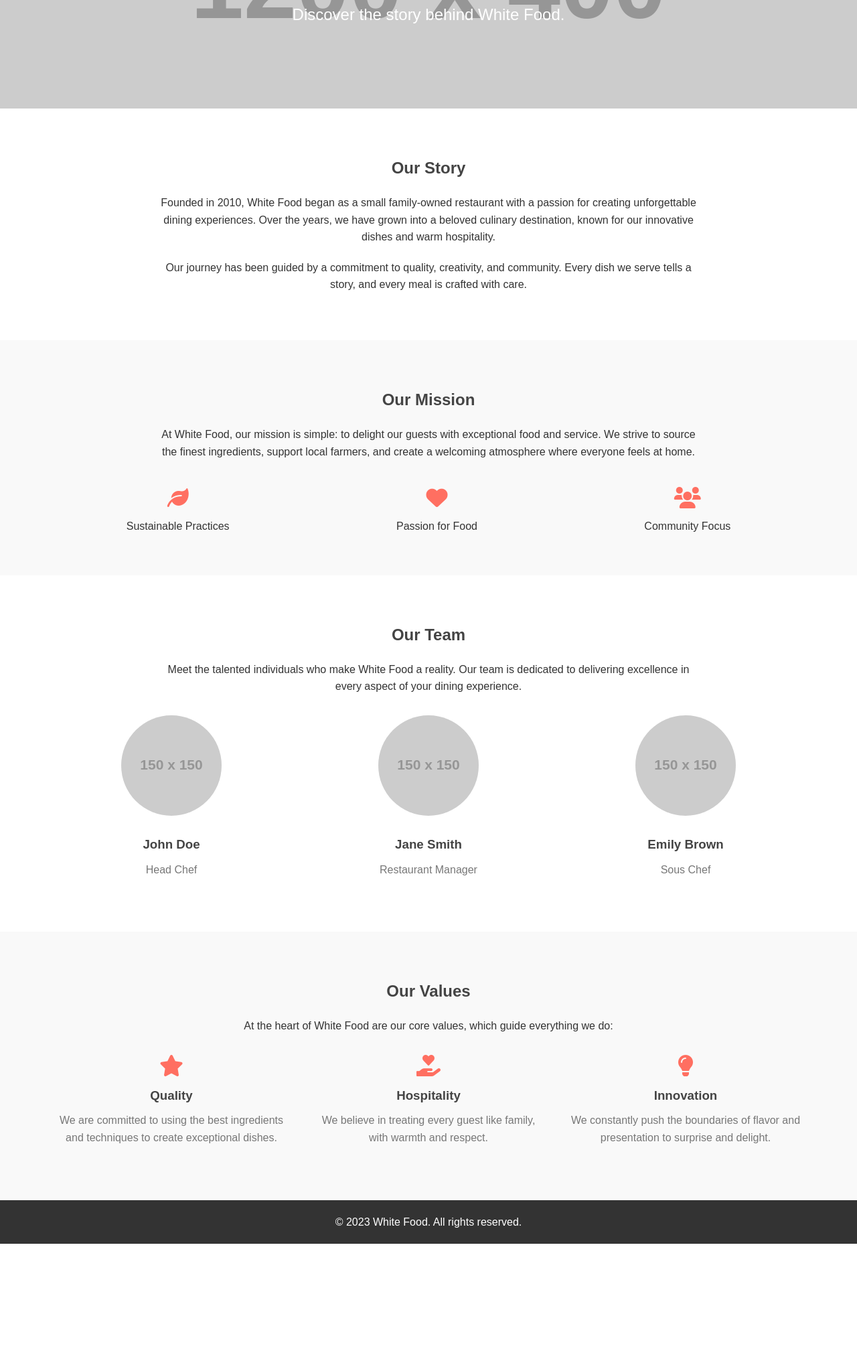
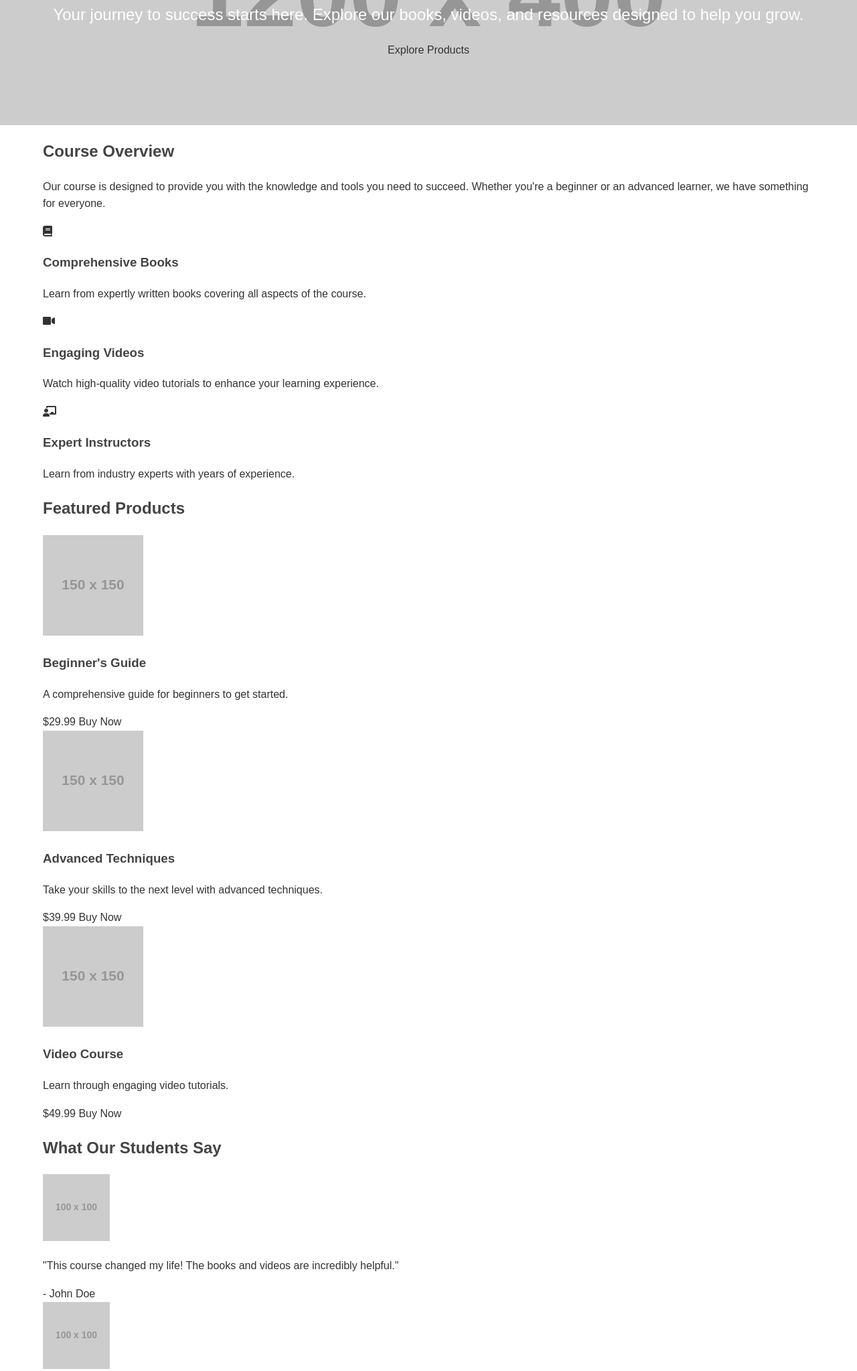
Before and after one commit to AlamSajjad456/white-cafe-shop, a plain HTML site: page index.html in a window 1280 px wide. Shown: the part 398-2445 px from the top of the page at 67% size. Before the commit the page ends 2255 px from the top, so only its background shows below. Drawn offline with Linux system fonts and the light colour scheme; placeholder pictures from the web are drawn by us.

Commit message:
Update index.html

```diff
--- a/index.html
+++ b/index.html
@@ -3,7 +3,7 @@
 <head>
   <meta charset="UTF-8">
   <meta name="viewport" content="width=device-width, initial-scale=1.0">
-  <title>About Us - White Food</title>
+  <title>My Course - Learn and Grow</title>
   <link rel="stylesheet" href="https://cdnjs.cloudflare.com/ajax/libs/font-awesome/6.0.0-beta3/css/all.min.css">
   <link rel="stylesheet" href="styles.css">
 </head>
@@ -11,15 +11,14 @@
   <!-- Header Section -->
   <header>
     <div class="container">
-      <h1>White Food</h1>
-      <p>A Culinary Experience</p>
+      <h1>My Course</h1>
+      <p>Learn and Grow with Expert Guidance</p>
       <nav>
         <ul>
-          <li><a href="index.html">Home</a></li>
-          <li><a href="about.html" class="active">About</a></li>
-          <li><a href="menu.html">Menu</a></li>
-          <li><a href="gallery.html">Gallery</a></li>
-          <li><a href="contact.html">Contact</a></li>
+          <li><a href="#overview">Overview</a></li>
+          <li><a href="#products">Products</a></li>
+          <li><a href="#testimonials">Testimonials</a></li>
+          <li><a href="#contact">Contact</a></li>
         </ul>
       </nav>
     </div>
@@ -28,96 +27,114 @@
   <!-- Hero Section -->
   <section class="hero">
     <div class="container">
-      <h2>About Us</h2>
-      <p>Discover the story behind White Food.</p>
+      <h2>Welcome to My Course</h2>
+      <p>Your journey to success starts here. Explore our books, videos, and resources designed to help you grow.</p>
+      <a href="#products" class="btn">Explore Products</a>
     </div>
   </section>
 
-  <!-- Our Story Section -->
-  <section class="our-story">
+  <!-- Course Overview Section -->
+  <section id="overview" class="overview">
     <div class="container">
-      <h2>Our Story</h2>
-      <p>Founded in 2010, White Food began as a small family-owned restaurant with a passion for creating unforgettable dining experiences. Over the years, we have grown into a beloved culinary destination, known for our innovative dishes and warm hospitality.</p>
-      <p>Our journey has been guided by a commitment to quality, creativity, and community. Every dish we serve tells a story, and every meal is crafted with care.</p>
-    </div>
-  </section>
-
-  <!-- Our Mission Section -->
-  <section class="our-mission">
-    <div class="container">
-      <h2>Our Mission</h2>
-      <p>At White Food, our mission is simple: to delight our guests with exceptional food and service. We strive to source the finest ingredients, support local farmers, and create a welcoming atmosphere where everyone feels at home.</p>
-      <div class="mission-icons">
-        <div class="icon-item">
-          <i class="fas fa-leaf"></i>
-          <p>Sustainable Practices</p>
+      <h2>Course Overview</h2>
+      <p>Our course is designed to provide you with the knowledge and tools you need to succeed. Whether you're a beginner or an advanced learner, we have something for everyone.</p>
+      <div class="features">
+        <div class="feature-item">
+          <i class="fas fa-book"></i>
+          <h3>Comprehensive Books</h3>
+          <p>Learn from expertly written books covering all aspects of the course.</p>
         </div>
-        <div class="icon-item">
-          <i class="fas fa-heart"></i>
-          <p>Passion for Food</p>
+        <div class="feature-item">
+          <i class="fas fa-video"></i>
+          <h3>Engaging Videos</h3>
+          <p>Watch high-quality video tutorials to enhance your learning experience.</p>
         </div>
-        <div class="icon-item">
-          <i class="fas fa-users"></i>
-          <p>Community Focus</p>
+        <div class="feature-item">
+          <i class="fas fa-chalkboard-teacher"></i>
+          <h3>Expert Instructors</h3>
+          <p>Learn from industry experts with years of experience.</p>
         </div>
       </div>
     </div>
   </section>
 
-  <!-- Our Team Section -->
-  <section class="our-team">
+  <!-- Products Section -->
+  <section id="products" class="products">
     <div class="container">
-      <h2>Our Team</h2>
-      <p>Meet the talented individuals who make White Food a reality. Our team is dedicated to delivering excellence in every aspect of your dining experience.</p>
-      <div class="team-members">
-        <div class="team-member">
-          <img src="https://via.placeholder.com/150" alt="Chef John Doe">
-          <h3>John Doe</h3>
-          <p>Head Chef</p>
+      <h2>Featured Products</h2>
+      <div class="product-list">
+        <div class="product-item">
+          <img src="https://via.placeholder.com/150" alt="Book 1">
+          <h3>Beginner's Guide</h3>
+          <p>A comprehensive guide for beginners to get started.</p>
+          <span>$29.99</span>
+          <a href="#" class="btn">Buy Now</a>
         </div>
-        <div class="team-member">
-          <img src="https://via.placeholder.com/150" alt="Manager Jane Smith">
-          <h3>Jane Smith</h3>
-          <p>Restaurant Manager</p>
+        <div class="product-item">
+          <img src="https://via.placeholder.com/150" alt="Book 2">
+          <h3>Advanced Techniques</h3>
+          <p>Take your skills to the next level with advanced techniques.</p>
+          <span>$39.99</span>
+          <a href="#" class="btn">Buy Now</a>
         </div>
-        <div class="team-member">
-          <img src="https://via.placeholder.com/150" alt="Sous Chef Emily Brown">
-          <h3>Emily Brown</h3>
-          <p>Sous Chef</p>
+        <div class="product-item">
+          <img src="https://via.placeholder.com/150" alt="Video Course">
+          <h3>Video Course</h3>
+          <p>Learn through engaging video tutorials.</p>
+          <span>$49.99</span>
+          <a href="#" class="btn">Buy Now</a>
         </div>
       </div>
     </div>
   </section>
 
-  <!-- Our Values Section -->
-  <section class="our-values">
+  <!-- Testimonials Section -->
+  <section id="testimonials" class="testimonials">
     <div class="container">
-      <h2>Our Values</h2>
-      <p>At the heart of White Food are our core values, which guide everything we do:</p>
-      <div class="values-list">
-        <div class="value-item">
-          <i class="fas fa-star"></i>
-          <h3>Quality</h3>
-          <p>We are committed to using the best ingredients and techniques to create exceptional dishes.</p>
+      <h2>What Our Students Say</h2>
+      <div class="testimonial-list">
+        <div class="testimonial-item">
+          <img src="https://via.placeholder.com/100" alt="Student 1">
+          <p>"This course changed my life! The books and videos are incredibly helpful."</p>
+          <span>- John Doe</span>
         </div>
-        <div class="value-item">
-          <i class="fas fa-hand-holding-heart"></i>
-          <h3>Hospitality</h3>
-          <p>We believe in treating every guest like family, with warmth and respect.</p>
+        <div class="testimonial-item">
+          <img src="https://via.placeholder.com/100" alt="Student 2">
+          <p>"The instructors are amazing, and the content is top-notch. Highly recommended!"</p>
+          <span>- Jane Smith</span>
         </div>
-        <div class="value-item">
-          <i class="fas fa-lightbulb"></i>
-          <h3>Innovation</h3>
-          <p>We constantly push the boundaries of flavor and presentation to surprise and delight.</p>
+        <div class="testimonial-item">
+          <img src="https://via.placeholder.com/100" alt="Student 3">
+          <p>"I learned so much in such a short time. The resources are fantastic."</p>
+          <span>- Emily Brown</span>
         </div>
       </div>
+    </div>
+  </section>
+
+  <!-- Contact Section -->
+  <section id="contact" class="contact">
+    <div class="container">
+      <h2>Contact Us</h2>
+      <p>Have questions? Reach out to us, and we'll be happy to help!</p>
+      <form>
+        <input type="text" placeholder="Your Name" required>
+        <input type="email" placeholder="Your Email" required>
+        <textarea placeholder="Your Message" required></textarea>
+        <button type="submit">Send Message</button>
+      </form>
     </div>
   </section>
 
   <!-- Footer -->
   <footer>
     <div class="container">
-      <p>&copy; 2023 White Food. All rights reserved.</p>
+      <p>&copy; 2023 My Course. All rights reserved.</p>
+      <div class="social-icons">
+        <a href="#"><i class="fab fa-facebook"></i></a>
+        <a href="#"><i class="fab fa-twitter"></i></a>
+        <a href="#"><i class="fab fa-instagram"></i></a>
+      </div>
     </div>
   </footer>
 </body>
```
